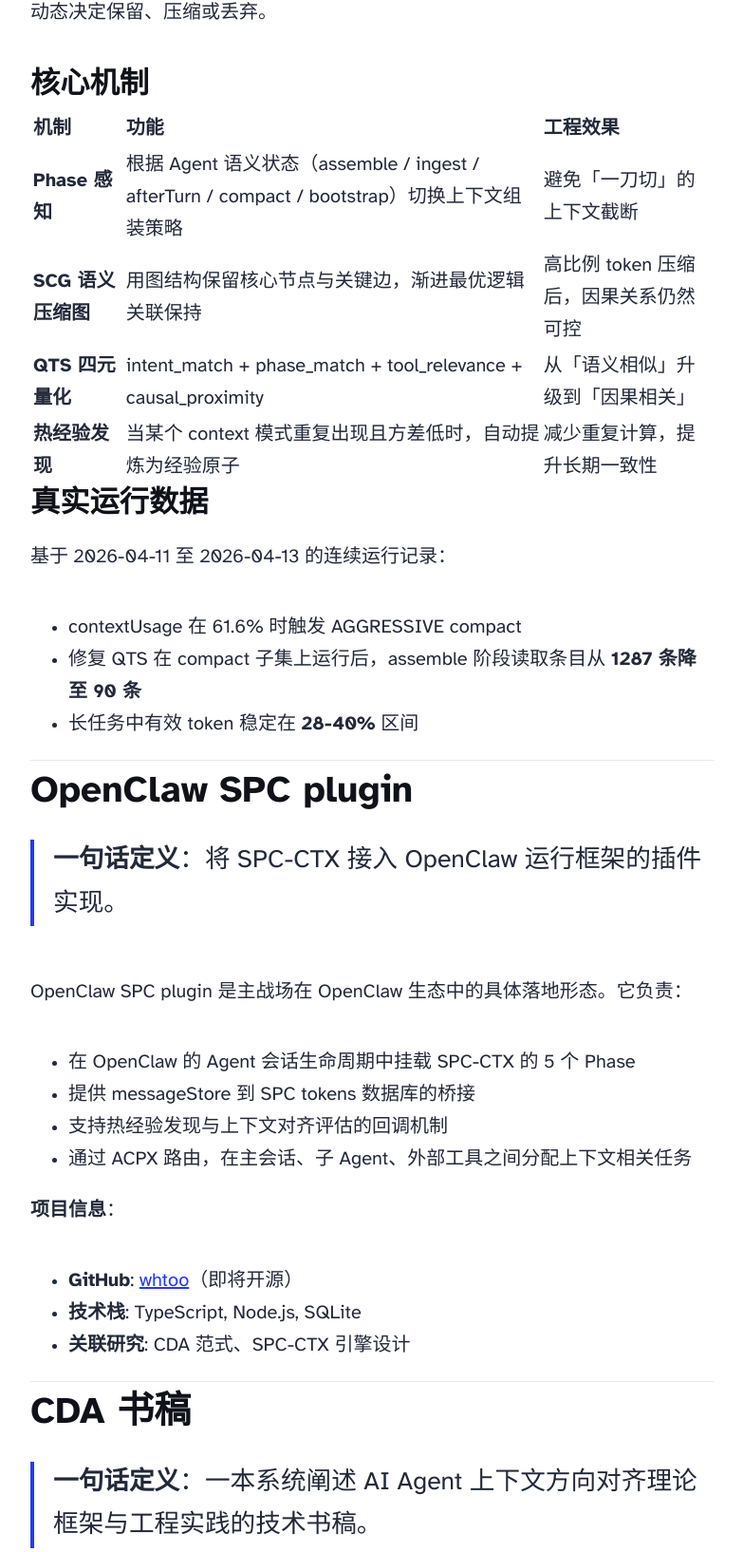
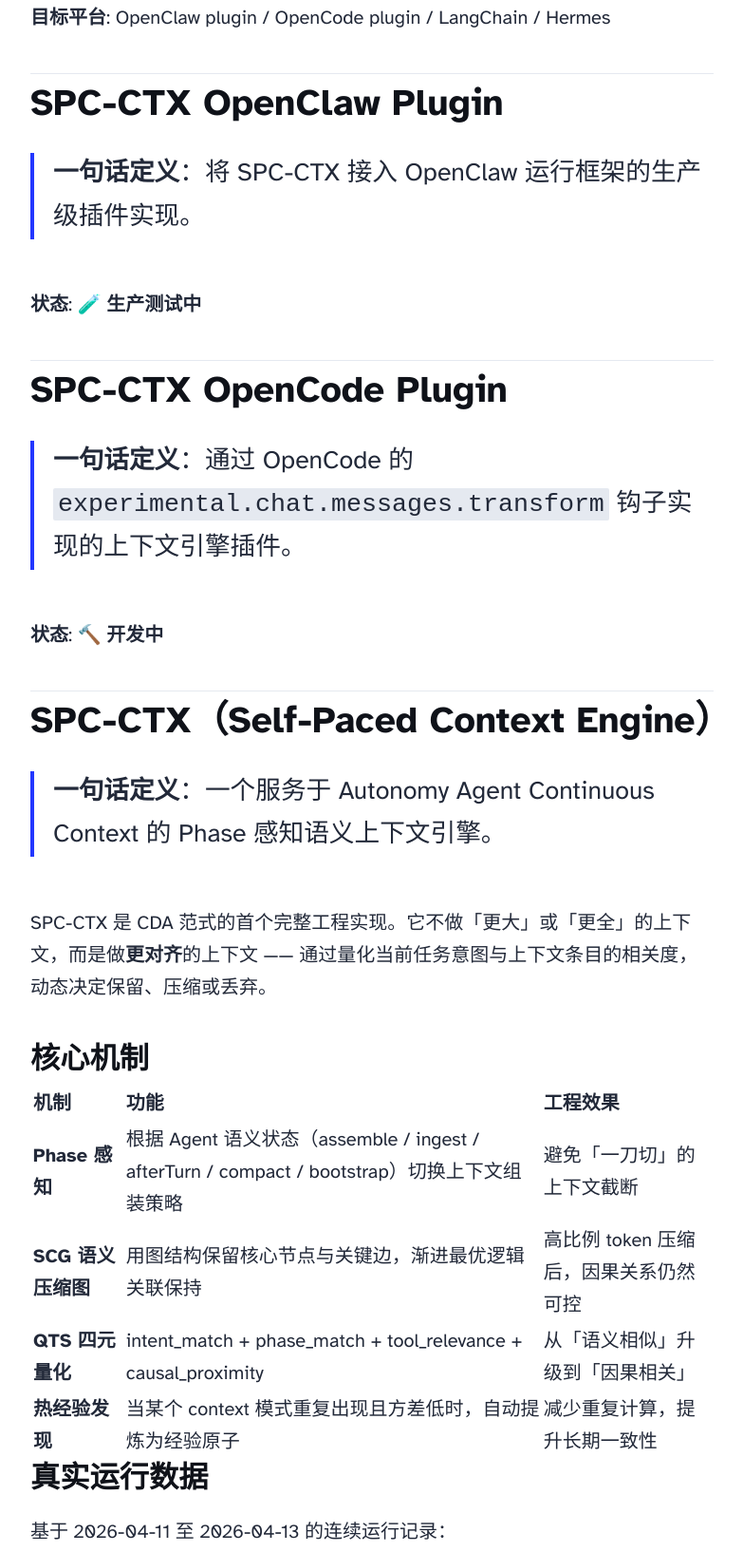
Before and after one commit to whtoo/whtoo.github.io, an Astro site: page /projects in a window 1280 px wide. Shown: the part 1401-3035 px from the top of the page at 95% size, without its empty margins (248-1031 px from the left). Built offline with nearby package versions, Linux system fonts and the light colour scheme; Astro itself is replaced by a stand-in of ours; some packages are replaced by stand-ins of ours.

Commit message:
chore: update projects page with SPC-CTX three-project structure
- SPC-CTX Core SDK: 月底前开源
- SPC-CTX OpenClaw Plugin: 生产测试中
- SPC-CTX OpenCode Plugin: 开发中

````diff
--- a/src/pages/projects.md
+++ b/src/pages/projects.md
@@ -23,6 +23,29 @@
 
 ## 附属实现
 
+### SPC-CTX Core SDK
+> **一句话定义**：SPC-CTX 核心引擎的跨平台 SDK，将上下文组装、压缩、筛选等核心能力抽象为可复用接口。
+
+**状态**: 🚀 **月底前开源**
+
+**目标平台**: OpenClaw plugin / OpenCode plugin / LangChain / Hermes
+
+---
+
+### SPC-CTX OpenClaw Plugin
+> **一句话定义**：将 SPC-CTX 接入 OpenClaw 运行框架的生产级插件实现。
+
+**状态**: 🧪 **生产测试中**
+
+---
+
+### SPC-CTX OpenCode Plugin
+> **一句话定义**：通过 OpenCode 的 `experimental.chat.messages.transform` 钩子实现的上下文引擎插件。
+
+**状态**: 🔨 **开发中**
+
+---
+
 ### SPC-CTX（Self-Paced Context Engine）
 > **一句话定义**：一个服务于 Autonomy Agent Continuous Context 的 Phase 感知语义上下文引擎。
 
@@ -43,22 +66,6 @@
 - contextUsage 在 61.6% 时触发 AGGRESSIVE compact
 - 修复 QTS 在 compact 子集上运行后，assemble 阶段读取条目从 **1287 条降至 90 条**
 - 长任务中有效 token 稳定在 **28-40%** 区间
-
----
-
-### OpenClaw SPC plugin
-> **一句话定义**：将 SPC-CTX 接入 OpenClaw 运行框架的插件实现。
-
-OpenClaw SPC plugin 是主战场在 OpenClaw 生态中的具体落地形态。它负责：
-- 在 OpenClaw 的 Agent 会话生命周期中挂载 SPC-CTX 的 5 个 Phase
-- 提供 messageStore 到 SPC tokens 数据库的桥接
-- 支持热经验发现与上下文对齐评估的回调机制
-- 通过 ACPX 路由，在主会话、子 Agent、外部工具之间分配上下文相关任务
-
-**项目信息**：
-- **GitHub**: [whtoo](https://github.com/whtoo)（即将开源）
-- **技术栈**: TypeScript, Node.js, SQLite
-- **关联研究**: CDA 范式、SPC-CTX 引擎设计
 
 ---
 
@@ -122,8 +129,9 @@
 
 2024-至今    Autonomy Agent Continuous Context
     ├── CDA 理论框架
-    ├── SPC-CTX 引擎（附属实现）
-    └── OpenClaw SPC plugin（附属实现）
+    ├── SPC-CTX Core SDK（月底开源）
+    ├── SPC-CTX OpenClaw Plugin（生产测试中）
+    └── SPC-CTX OpenCode Plugin（开发中）
 ```
 
 ---
````
